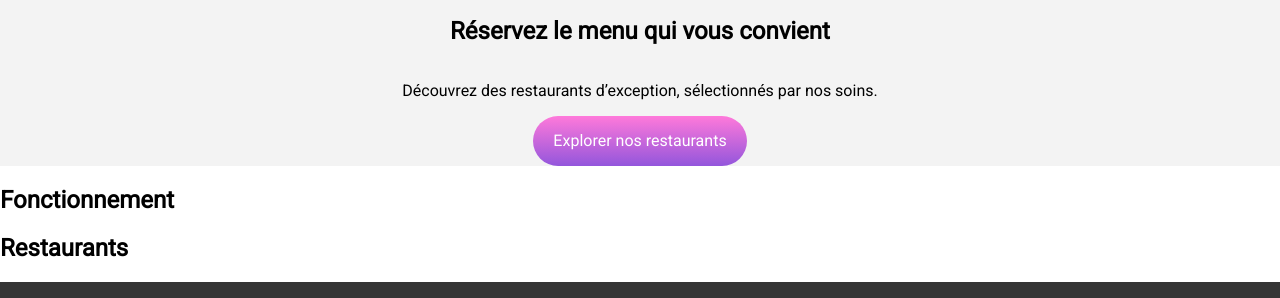
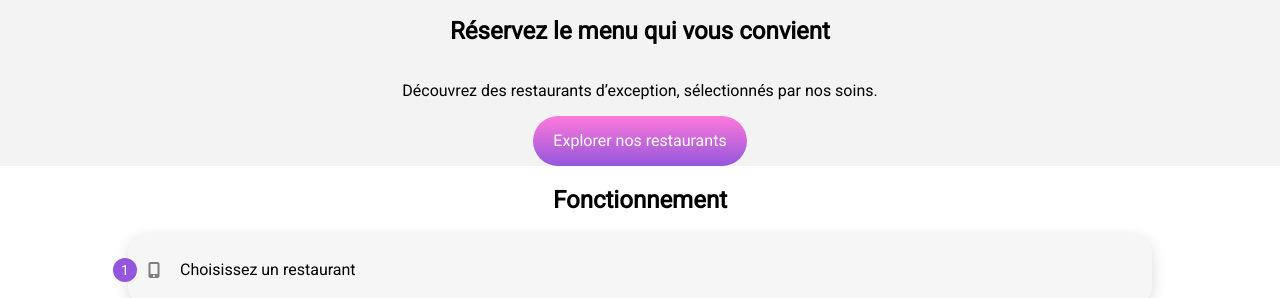
Before and after one commit to Cedric-Royer/ohmyfood-code-master, a plain HTML site: page index.html in a window 1280 px wide. Shown: the part 85-383 px from the top of the page. Drawn offline with Linux system fonts and the light colour scheme; a web font is replaced by a local one.

Commit message:
ajout de la structure pour les étapes

```diff
--- a/css/styles.css
+++ b/css/styles.css
@@ -3,7 +3,7 @@
 :root{
     --main-first-color: #9356DC;
     --main-second-color: #FF79DA;
-    --main-thrid-color: #99E2D0;
+    --main-third-color: #99E2D0;
 }
 
 body {
@@ -16,7 +16,7 @@ main {
 }
 
 button {
-    background: linear-gradient(#FF79DA,#9356DC);
+    background: linear-gradient(var(--main-second-color),var(--main-first-color));
     height: 50px;
     border-radius: 25px;
     border: none;
@@ -57,6 +57,7 @@ header{
 
 
 /****** Info-group ***********/
+
 .info-group {
     background-color: #F3F3F3;
     display: flex;
@@ -70,7 +71,60 @@ header{
     align-items: center;
 }
 
+/****** Fonctionnement ***********/
+
+.fonctionnement {
+    display: flex;
+    flex-direction: column;
+    align-items: center;
+}
+
+.fonctionnement-step {
+    width: 80%;
+    border-radius: 20px;
+    height: 72px;
+    display: flex;
+    align-items: center;
+    background-color: #F6F6F6;
+    box-shadow: 0px 4px 15px 0px rgba(0, 0, 0, 0.15);
+
+    position: relative;
+
+}
+
+.fonctionnement .ellipse {
+    width: 24px;
+    height: 24px;
+    border-radius: 50%;
+    background-color: var(--main-first-color);
+    color: white;
+    text-align: center;
+    position: absolute;
+    left: -15px;
+}
+
+.fonctionnement .ellipse .step-number {
+    line-height: 24px;
+    font-size: 14px;
+}
+
+.step-text {
+    font-size: 16px;
+}
+
+.fonctionnement-step .fa-solid {
+    padding: 20px;
+}
+
+.fa-mobile-screen-button {
+    color: #7E7E7E;
+}
+
+
+
+
 /****** Footer ***********/
+
 footer{
     background-color: #353535;
     color: white;
@@ -101,3 +155,20 @@ footer{
     width: 11px;
     font-size: 14px
 }
+
+/* Le code ci-dessous correspond à la version responsive uniquement */
+
+/****** Media queries ***********/
+/* Medium devices (tablets, upper/equal than 768px) */
+
+@media (min-width: 768px) {
+
+
+}
+
+/* Large devices (desktops, upper/equal than 1024px) */
+
+@media (min-width: 1024px) {
+
+
+}
--- a/index.html
+++ b/index.html
@@ -38,7 +38,12 @@
         </section>
         <section class="fonctionnement">
             <h2 class="section-title">Fonctionnement</h2>
-
+            <div class="fonctionnement-step">
+                <div class="ellipse"><span class="step-number">1</span></div>
+                <div class="step-content"></div>
+                <i class="fa-solid fa-mobile-screen-button"></i>
+                <span class="step-text">Choisissez un restaurant</span>
+            </div>
         </section>
         <section id ="restaurants" class="restaurants">
             <h2 class="section-title">Restaurants</h2>
```
